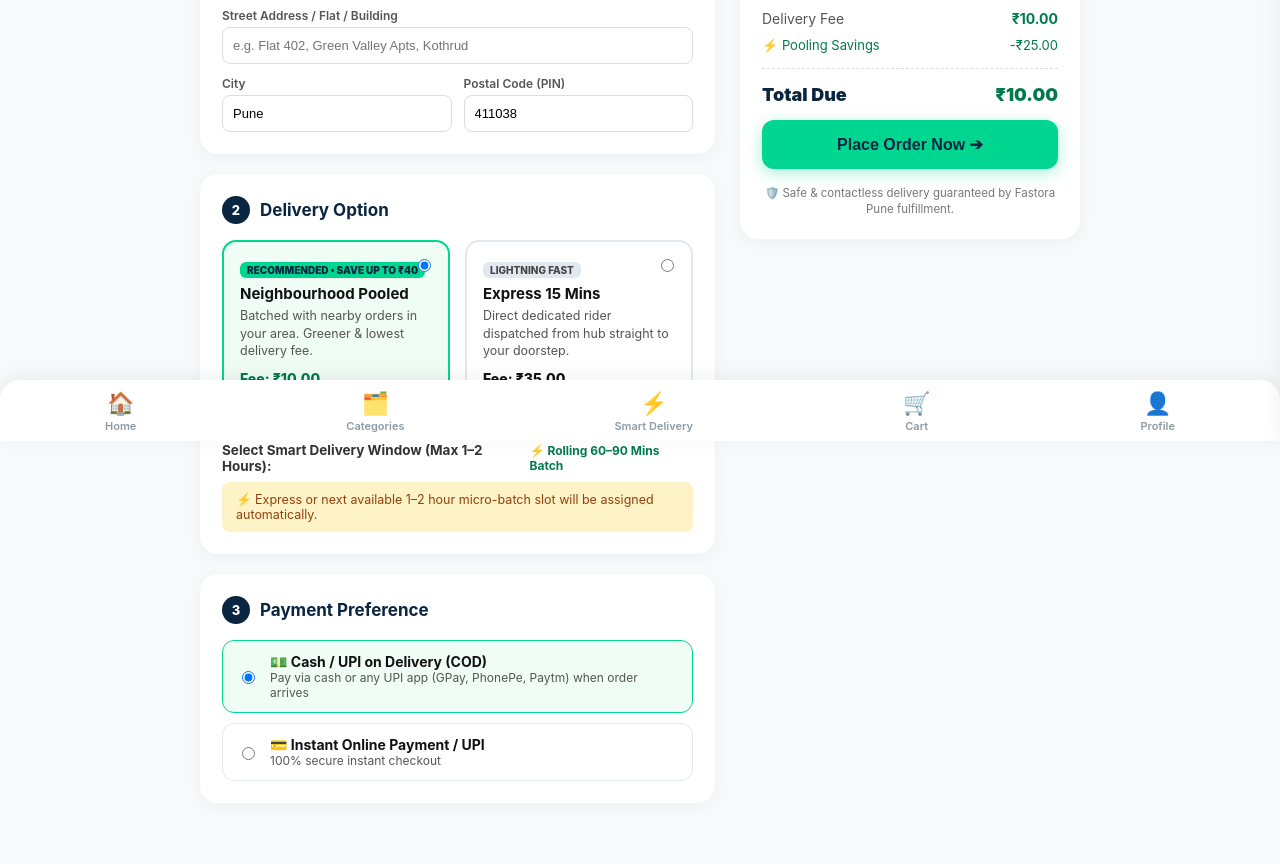
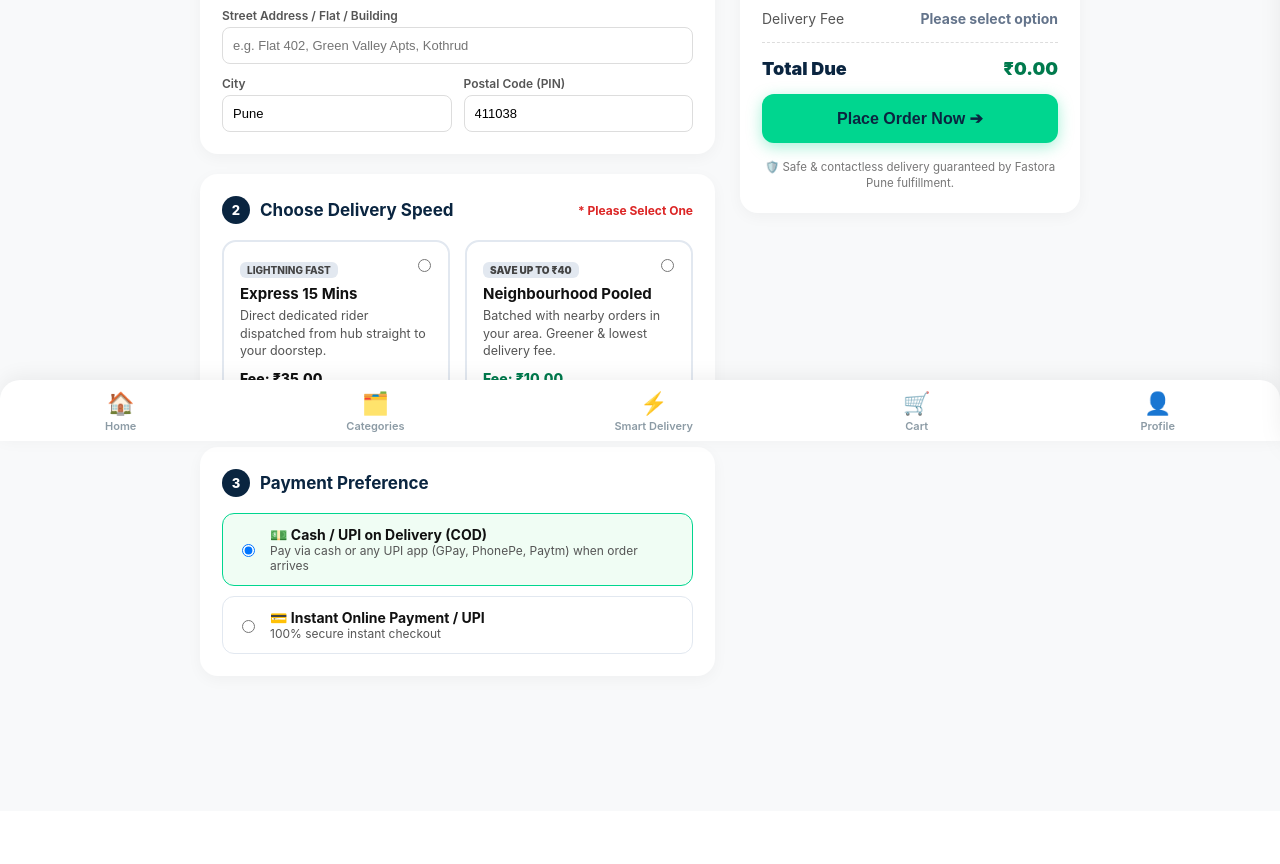
Before and after one commit to AnishT16/fastora-grocery-delivery, a Django app: template frontend/templates/orders/checkout.html in a window 1280 px wide. Shown: the part 359-1223 px from the top of the page. After the commit the page ends 1037 px from the top, so only its background shows below. Run offline with Django 5.2, Linux system fonts and the light colour scheme; the template is opened without the code that fills it, so the values that code supplies are empty.

Commit message:
fix(checkout): require customer to explicitly select delivery option without auto-selecting smart delivery

```diff
--- a/frontend/templates/orders/checkout.html
+++ b/frontend/templates/orders/checkout.html
@@ -65,33 +65,36 @@
 
             <!-- Step 2: Delivery Speed & Smart Pooling -->
             <div style="background: white; border-radius: 18px; padding: 22px; box-shadow: 0 4px 15px rgba(0,0,0,0.04);">
-                <div style="display: flex; align-items: center; gap: 10px; margin-bottom: 16px;">
+                <div style="display: flex; align-items: center; justify-content: space-between; margin-bottom: 16px;">
+                    <div style="display: flex; align-items: center; gap: 10px;">
                         <div style="width: 28px; height: 28px; border-radius: 50%; background: var(--primary); color: white; display: flex; align-items: center; justify-content: center; font-weight: 800; font-size: 13px;">2</div>
-                    <h3 style="margin: 0; font-size: 17px; color: var(--primary);">Delivery Option</h3>
+                        <h3 style="margin: 0; font-size: 17px; color: var(--primary);">Choose Delivery Speed</h3>
+                    </div>
+                    <span style="font-size: 12px; color: #dc2626; font-weight: 700;">* Please Select One</span>
                 </div>
 
                 <div style="display: grid; grid-template-columns: 1fr 1fr; gap: 15px;">
-                    <!-- Scheduled Micro-Delivery (Pooled) -->
-                    <label id="opt-pooled-card" style="border: 2px solid var(--accent); background: #f0fdf4; border-radius: 14px; padding: 16px; cursor: pointer; position: relative;">
-                        <input type="radio" name="delivery_option" value="SCHEDULED_POOLED" checked onchange="onDeliveryOptionChange(this)" style="position: absolute; top: 14px; right: 14px;">
-                        <div style="display: inline-block; background: var(--accent); color: var(--primary); font-size: 10px; font-weight: 900; padding: 2px 7px; border-radius: 6px; margin-bottom: 6px;">RECOMMENDED • SAVE UP TO ₹40</div>
-                        <h4 style="margin: 0 0 4px; font-size: 15px; color: #111;">Neighbourhood Pooled</h4>
-                        <p style="margin: 0; font-size: 12.5px; color: #555; line-height: 1.4;">Batched with nearby orders in your area. Greener & lowest delivery fee.</p>
-                        <div id="pooled-fee-label" style="font-size: 14px; font-weight: 800; color: #007a4d; margin-top: 10px;">Fee: ₹10.00</div>
-                    </label>
-
                     <!-- Express Delivery -->
-                    <label id="opt-express-card" style="border: 2px solid #e2e8f0; background: white; border-radius: 14px; padding: 16px; cursor: pointer; position: relative;">
+                    <label id="opt-express-card" style="border: 2px solid #e2e8f0; background: white; border-radius: 14px; padding: 16px; cursor: pointer; position: relative; transition: all 0.2s;">
                         <input type="radio" name="delivery_option" value="EXPRESS" onchange="onDeliveryOptionChange(this)" style="position: absolute; top: 14px; right: 14px;">
                         <div style="display: inline-block; background: #e2e8f0; color: #444; font-size: 10px; font-weight: 800; padding: 2px 7px; border-radius: 6px; margin-bottom: 6px;">LIGHTNING FAST</div>
                         <h4 style="margin: 0 0 4px; font-size: 15px; color: #111;">Express 15 Mins</h4>
                         <p style="margin: 0; font-size: 12.5px; color: #555; line-height: 1.4;">Direct dedicated rider dispatched from hub straight to your doorstep.</p>
                         <div id="express-fee-label" style="font-size: 14px; font-weight: 800; color: #111; margin-top: 10px;">Fee: ₹35.00</div>
                     </label>
+
+                    <!-- Scheduled Micro-Delivery (Pooled) -->
+                    <label id="opt-pooled-card" style="border: 2px solid #e2e8f0; background: white; border-radius: 14px; padding: 16px; cursor: pointer; position: relative; transition: all 0.2s;">
+                        <input type="radio" name="delivery_option" value="SCHEDULED_POOLED" onchange="onDeliveryOptionChange(this)" style="position: absolute; top: 14px; right: 14px;">
+                        <div style="display: inline-block; background: #e2e8f0; color: #444; font-size: 10px; font-weight: 900; padding: 2px 7px; border-radius: 6px; margin-bottom: 6px;">SAVE UP TO ₹40</div>
+                        <h4 style="margin: 0 0 4px; font-size: 15px; color: #111;">Neighbourhood Pooled</h4>
+                        <p style="margin: 0; font-size: 12.5px; color: #555; line-height: 1.4;">Batched with nearby orders in your area. Greener & lowest delivery fee.</p>
+                        <div id="pooled-fee-label" style="font-size: 14px; font-weight: 800; color: #007a4d; margin-top: 10px;">Fee: ₹10.00</div>
+                    </label>
                 </div>
 
                 <!-- Slot Selector for Pooled Delivery -->
-                <div id="slot-picker-container" style="margin-top: 20px; padding-top: 16px; border-top: 1px dashed #e2e8f0;">
+                <div id="slot-picker-container" style="display: none; margin-top: 20px; padding-top: 16px; border-top: 1px dashed #e2e8f0;">
                     <div style="display: flex; align-items: baseline; justify-content: space-between; margin-bottom: 8px;">
                         <label style="font-size: 13.5px; font-weight: 700; color: #333;">
                             Select Smart Delivery Window (Max 1–2 Hours):
@@ -167,12 +170,12 @@
 
             <div style="display: flex; justify-content: space-between; font-size: 14px; margin-bottom: 10px; color: #555;">
                 <span>Delivery Fee</span>
-                <span id="summary-delivery-fee" style="font-weight: 700; color: #007a4d;">₹10.00</span>
+                <span id="summary-delivery-fee" style="font-weight: 700; color: #64748b;">Please select</span>
             </div>
 
-            <div id="summary-savings-row" style="display: flex; justify-content: space-between; font-size: 13px; margin-bottom: 10px; color: #007a4d;">
+            <div id="summary-savings-row" style="display: none; justify-content: space-between; font-size: 13px; margin-bottom: 10px; color: #007a4d;">
                 <span>⚡ Pooling Savings</span>
-                <span id="summary-savings">-₹25.00</span>
+                <span id="summary-savings">-₹0.00</span>
             </div>
 
             <div style="border-top: 1px dashed #ddd; margin: 15px 0; padding-top: 15px; display: flex; justify-content: space-between; font-size: 18px; font-weight: 900; color: var(--primary);">
@@ -201,7 +204,7 @@
         SCHEDULED_POOLED: { final_fee: 10.00, pooled_discount: 25.00, membership_discount: 0.00, is_serviceable: true },
         EXPRESS: { final_fee: 35.00, pooled_discount: 0.00, membership_discount: 0.00, is_serviceable: true }
     };
-    let currentDeliveryFee = 10.00;
+    let currentDeliveryFee = null;
 
     function getSelectedPostalCode() {
         const streetInput = document.getElementById('new_street');
@@ -287,15 +290,18 @@
                 const expressFee = quotes.EXPRESS.final_fee;
                 expressLabel.textContent = `Fee: ₹${expressFee.toFixed(2)}`;
 
-                // Update current active option fee
+                // Update current active option fee if user has selected one
                 const selectedOptRadio = document.querySelector('input[name="delivery_option"]:checked');
-                const selectedOpt = selectedOptRadio ? selectedOptRadio.value : 'SCHEDULED_POOLED';
+                if (selectedOptRadio) {
+                    const selectedOpt = selectedOptRadio.value;
                     currentDeliveryFee = (selectedOpt === 'SCHEDULED_POOLED') ? pooledFee : expressFee;
-
                     const discount = quotes.SCHEDULED_POOLED.pooled_discount || 0;
                     const savingsEl = document.getElementById('summary-savings');
-                if (savingsEl) {
+                    if (savingsEl && selectedOpt === 'SCHEDULED_POOLED') {
                         savingsEl.textContent = `-₹${discount.toFixed(2)}`;
+                    }
+                } else {
+                    currentDeliveryFee = null;
                 }
             }
         } catch (err) {
@@ -311,6 +317,8 @@
         const expressCard = document.getElementById('opt-express-card');
         const slotContainer = document.getElementById('slot-picker-container');
         const savingsRow = document.getElementById('summary-savings-row');
+        const errorDiv = document.getElementById('checkout-error');
+        if (errorDiv) errorDiv.style.display = 'none';
 
         if (isPooled) {
             pooledCard.style.borderColor = 'var(--accent)';
@@ -319,7 +327,6 @@
             expressCard.style.background = 'white';
             if (slotContainer) slotContainer.style.display = 'block';
             currentDeliveryFee = quotes.SCHEDULED_POOLED.final_fee;
-            if (savingsRow) savingsRow.style.display = 'flex';
         } else {
             expressCard.style.borderColor = 'var(--primary)';
             expressCard.style.background = '#f8fafc';
@@ -327,21 +334,41 @@
             pooledCard.style.background = 'white';
             if (slotContainer) slotContainer.style.display = 'none';
             currentDeliveryFee = quotes.EXPRESS.final_fee;
-            if (savingsRow) savingsRow.style.display = 'none';
         }
 
         updateTotals();
     }
 
     function updateTotals() {
-        const total = cartSubtotal + currentDeliveryFee;
         const feeEl = document.getElementById('summary-delivery-fee');
+        const totalEl = document.getElementById('summary-total-due');
+        const savingsRow = document.getElementById('summary-savings-row');
+        const selectedOptRadio = document.querySelector('input[name="delivery_option"]:checked');
+
+        if (currentDeliveryFee !== null && selectedOptRadio) {
             if (feeEl) {
                 feeEl.textContent = (currentDeliveryFee === 0) ? 'FREE' : `₹${currentDeliveryFee.toFixed(2)}`;
+                feeEl.style.color = '#007a4d';
             }
-        const totalEl = document.getElementById('summary-total-due');
+            const total = cartSubtotal + currentDeliveryFee;
             if (totalEl) {
                 totalEl.textContent = `₹${total.toFixed(2)}`;
+            }
+            if (savingsRow) {
+                const discount = quotes.SCHEDULED_POOLED.pooled_discount || 0;
+                savingsRow.style.display = (selectedOptRadio.value === 'SCHEDULED_POOLED' && discount > 0) ? 'flex' : 'none';
+            }
+        } else {
+            if (feeEl) {
+                feeEl.textContent = 'Please select option';
+                feeEl.style.color = '#64748b';
+            }
+            if (totalEl) {
+                totalEl.textContent = `₹${cartSubtotal.toFixed(2)}`;
+            }
+            if (savingsRow) {
+                savingsRow.style.display = 'none';
+            }
         }
     }
 
@@ -375,11 +402,27 @@
             return;
         }
 
-        // 2. Delivery Option & Slot
+        // 2. Delivery Option & Slot Validation (must be selected by person)
         const deliveryOptRadio = document.querySelector('input[name="delivery_option"]:checked');
-        const deliveryOption = deliveryOptRadio ? deliveryOptRadio.value : 'SCHEDULED_POOLED';
+        if (!deliveryOptRadio) {
+            errorDiv.textContent = '⚠️ Please select a delivery option (Express 15 Mins or Smart Neighbourhood Pooled) to proceed.';
+            errorDiv.style.display = 'block';
+            btn.disabled = false;
+            btn.textContent = 'Place Order Now ➔';
+            const optCard = document.getElementById('opt-express-card');
+            if (optCard) optCard.scrollIntoView({ behavior: 'smooth', block: 'center' });
+            return;
+        }
+        const deliveryOption = deliveryOptRadio.value;
 
         const slotRadio = document.querySelector('input[name="selected_slot_id"]:checked');
+        if (deliveryOption === 'SCHEDULED_POOLED' && !slotRadio) {
+            errorDiv.textContent = '⚠️ Please select an available Smart Delivery window to proceed.';
+            errorDiv.style.display = 'block';
+            btn.disabled = false;
+            btn.textContent = 'Place Order Now ➔';
+            return;
+        }
         const slotId = (deliveryOption === 'SCHEDULED_POOLED' && slotRadio) ? parseInt(slotRadio.value) : null;
 
         // 3. Payment Method
```
Lines whose indentation alone changed are shown as unchanged.
